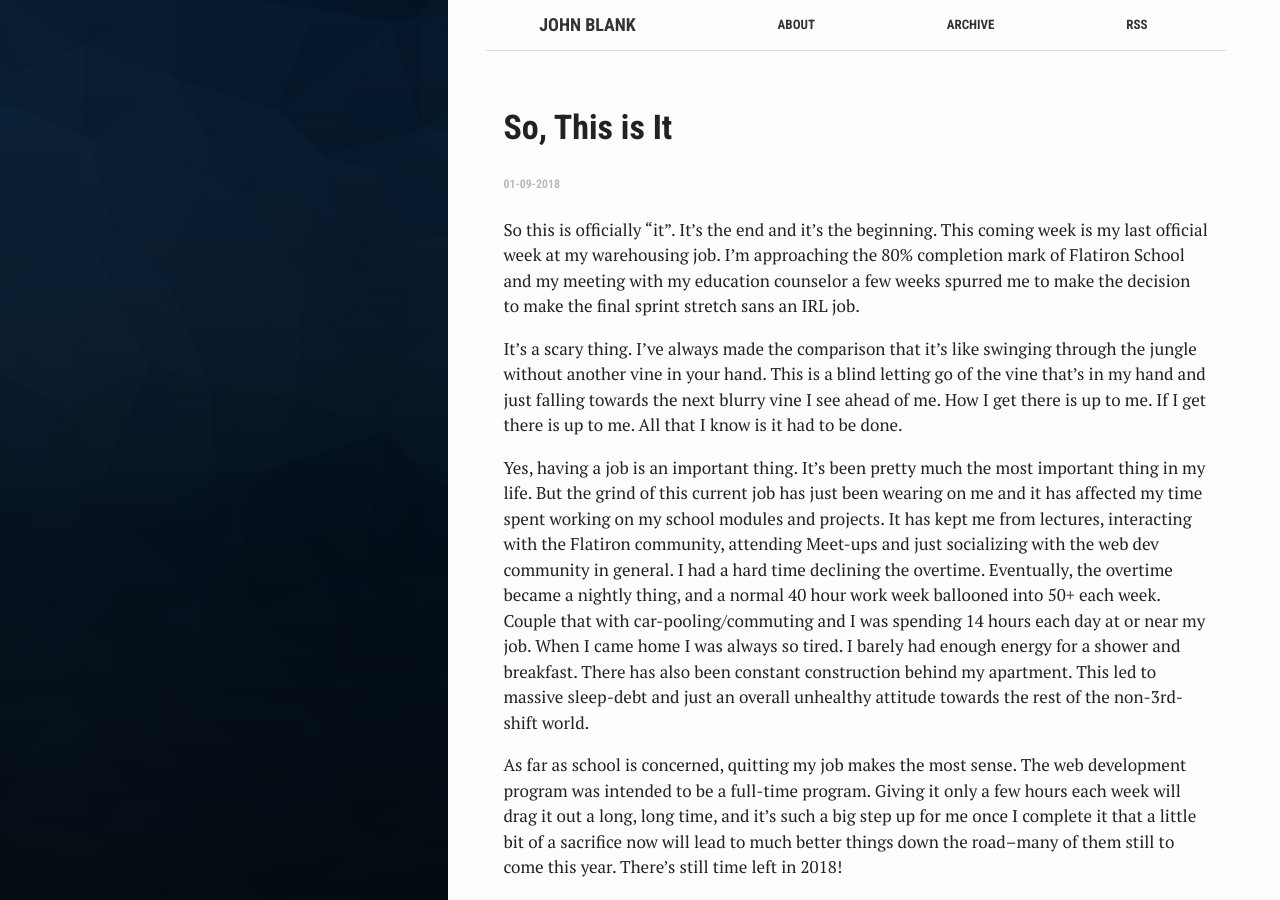
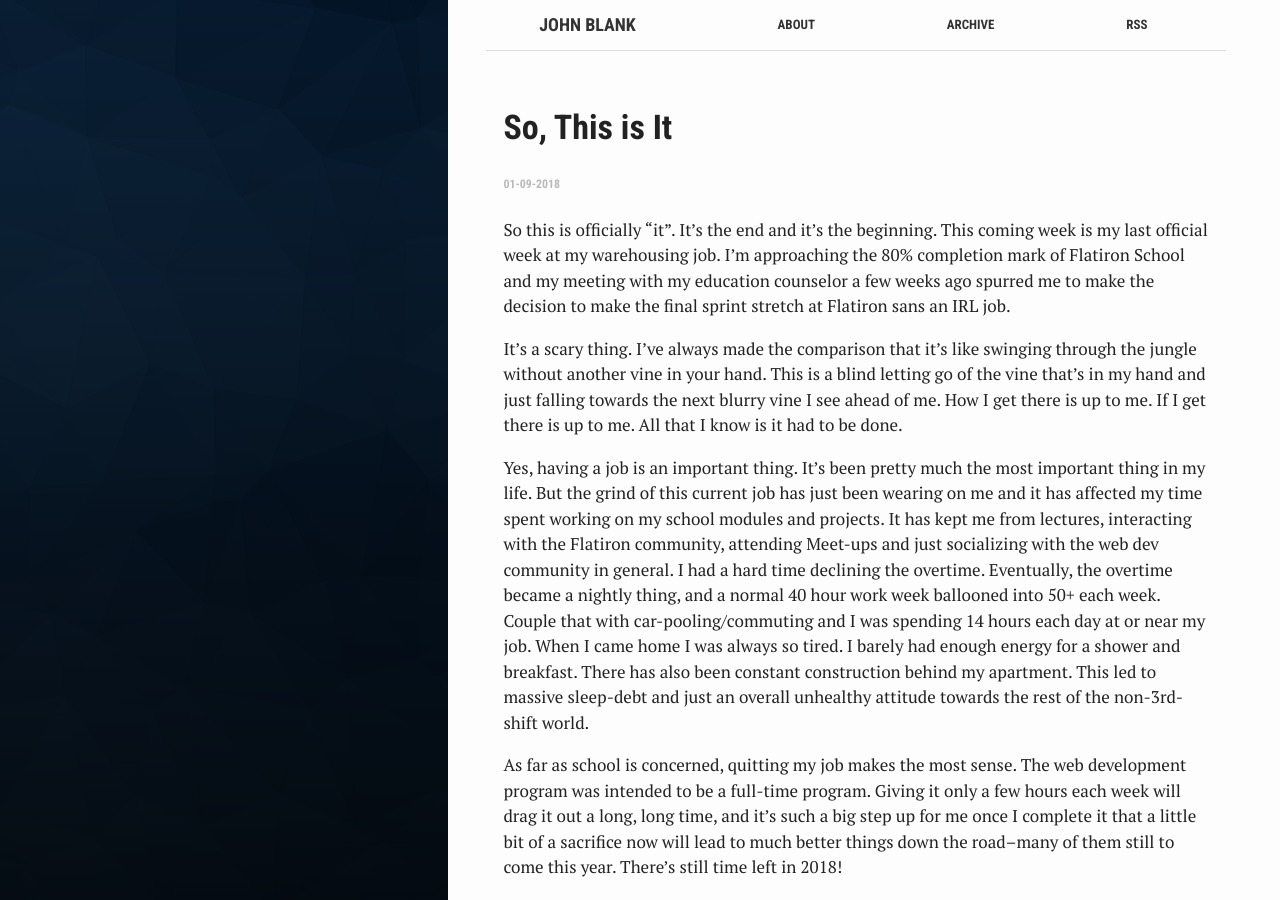
Before and after one commit to veloblank/veloblank.github.io, a Jekyll site: the page built from _posts/2018-31-08-quitting-my-job.markdown, in a window 1280 px wide and 900 px high. Built offline with Jekyll 4.4.1, drawn with Linux system fonts in a browser that asks for light colours.

Commit message:
Fix grammar and broken link.

```diff
--- a/_posts/2018-31-08-quitting-my-job.markdown
+++ b/_posts/2018-31-08-quitting-my-job.markdown
@@ -5,7 +5,7 @@
 permalink:  i_quit_my_job
 ---
 
-So this is officially "it". It's the end and it's the beginning. This coming week is my last official week at my warehousing job. I'm approaching the 80% completion mark of Flatiron School and my meeting with my education counselor a few weeks spurred me to make the decision to make the final sprint stretch sans an IRL job.
+So this is officially "it". It's the end and it's the beginning. This coming week is my last official week at my warehousing job. I'm approaching the 80% completion mark of Flatiron School and my meeting with my education counselor a few weeks ago spurred me to make the decision to make the final sprint stretch at Flatiron sans an IRL job.
 
 It's a scary thing. I've always made the comparison that it's like swinging through the jungle without another vine in your hand. This is a blind letting go of the vine that's in my hand and just falling towards the next blurry vine I see ahead of me. How I get there is up to me. If I get there is up to me. All that I know is it had to be done.
 
@@ -15,7 +15,7 @@
 
 I'm currently working on a few side projects. I really need to keep working on projects to practice my programming and to start to wrangle back the passion I had at the start and middle of the curriculum. In the middle of 2017 my spirit for finding and accomplishing new and exciting things for myself was killed off and I allowed myself to just wallow for entirely too long in self-pity and anger. It affected everything that I had going for me at the time. I refuse to ever revisit that time of my life again.
 
-![Wolverine](logan.gif)
+![Wolverine](https://gifer.com/en/NWXZ)
 
 Like many other times, the Geographic Cure is best for me. Graduating from Flatiron will allow me to find awesome jobs in cities and countries that fit in with my raison d'être. That's been lacking in my life for a long time--possibly my whole life. Nothing will ever be as important to me than that eventual shift in my near future. I need to stay focused on that objective and that mindset because it is all too easy to fall back into complacency. I am actually jealous of those people who have the determination to reach for the stars and who overcome extreme odds against them to pursue education or career goals. Those are the real MVPs in life.
 
```
